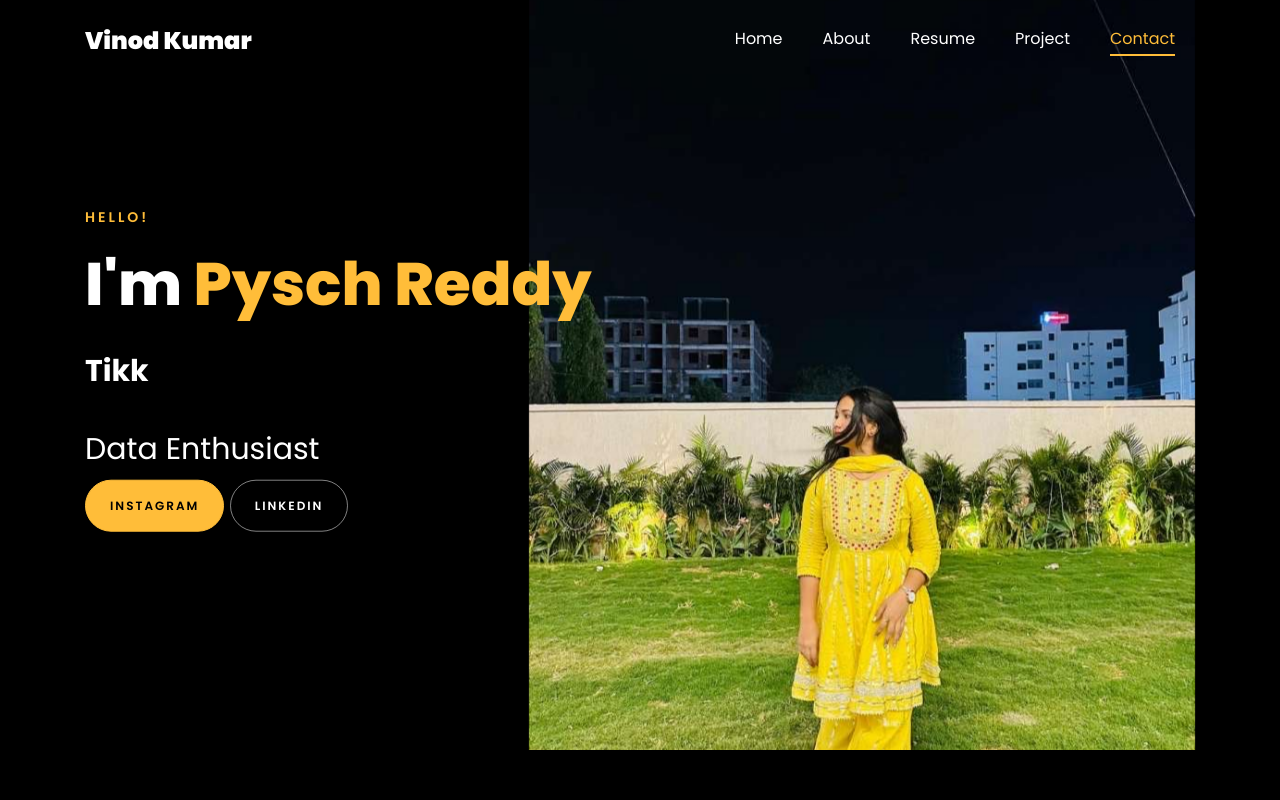
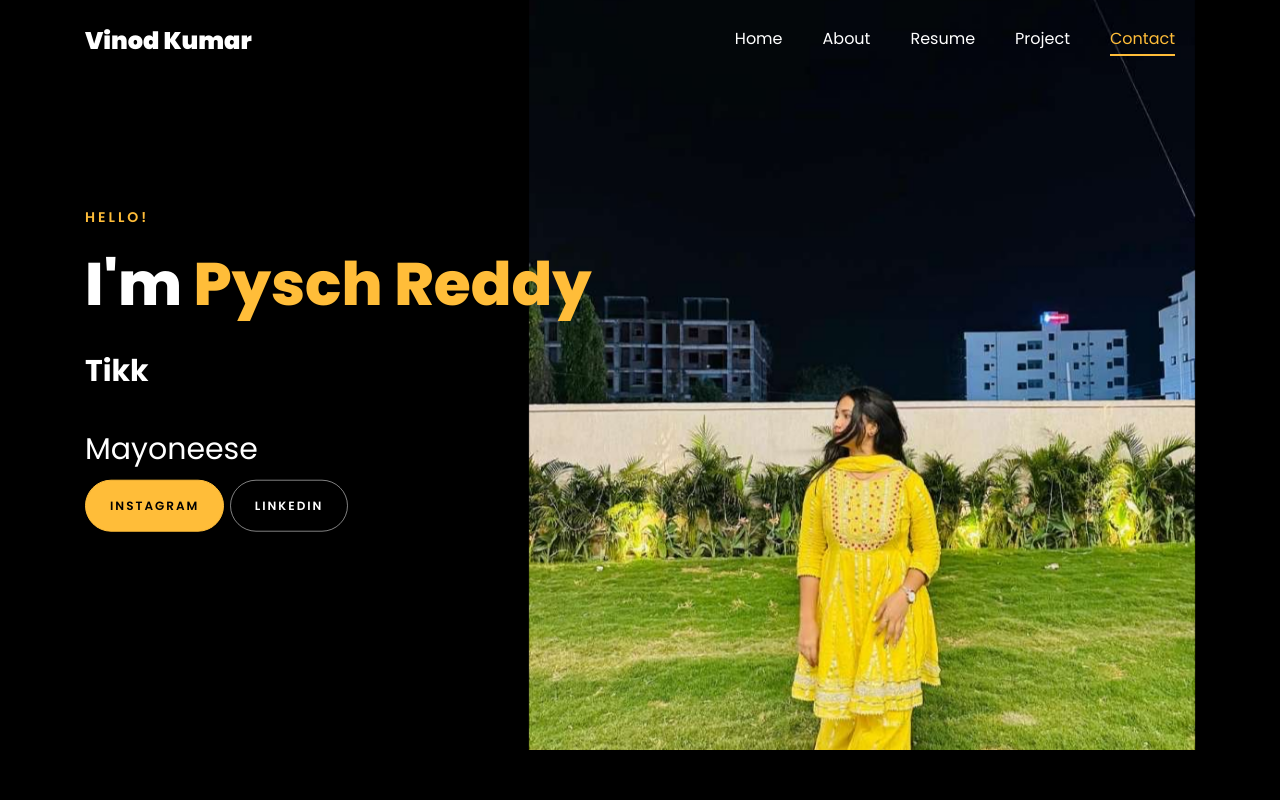
Before and after one commit to gvkvinod3/Portfolio, a plain HTML site: page index.html in a window 1280 px wide. Shown: the top 800 px of the page. Drawn offline with Linux system fonts and the light colour scheme; animation ran at ten frames a second; files whose address does not match are found by name.

Commit message:
mayoneese

```diff
--- a/index.html
+++ b/index.html
@@ -187,7 +187,7 @@
 
 						<br>
 						<br>
-			            <h2> Data Enthusiast</h2>
+			            <h2> Mayoneese</h2>
 						<!-- <h2 class="d-flex" style="margin-bottom: 0">With over 5 years of experience</h2> -->
 						<!-- <br> -->
 			            <p><a href="https://www.instagram.com/g_v_k__/" class="btn btn-primary py-3 px-4">instagram</a>
```
